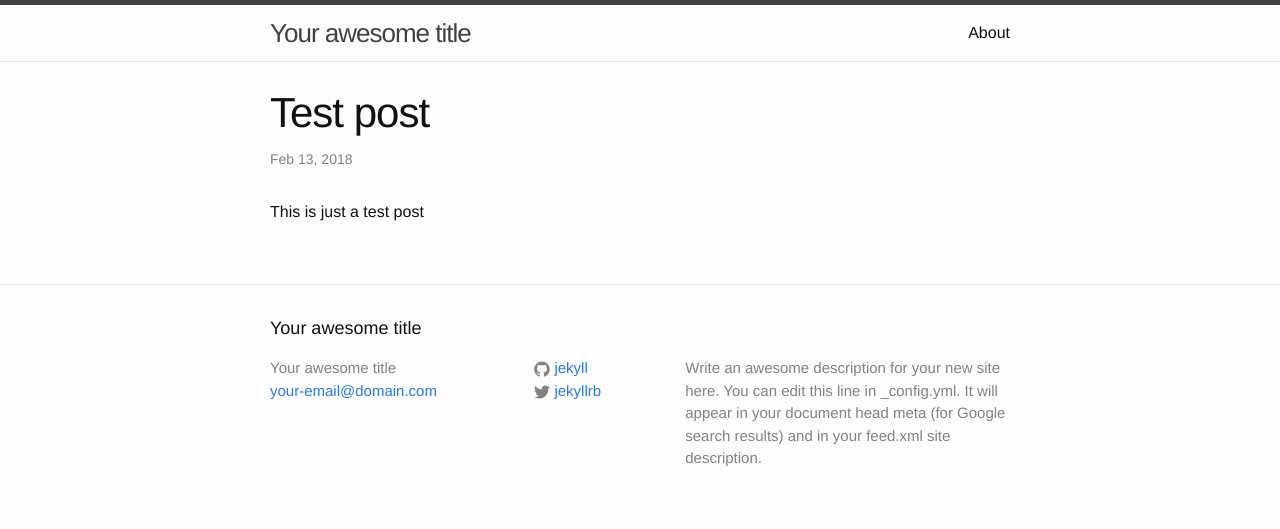
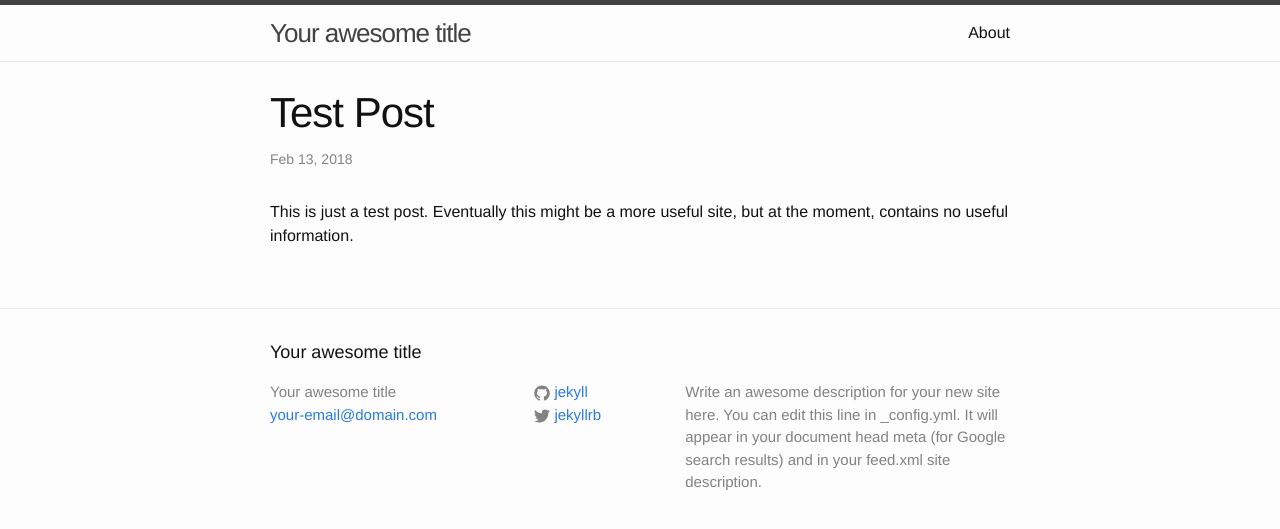
Before and after one commit to ClydeFrog04/ClydeFrog04.github.io, a Jekyll site: the page built from _posts/2018-02-13-TestPost.markdown, in a window 1280 px wide. Shown: the top 529 px of the page. Built offline with Jekyll 4.4.1, drawn with Linux system fonts in a browser that asks for light colours.

Commit message:
Post update

```diff
--- a/_posts/2018-02-13-TestPost.markdown
+++ b/_posts/2018-02-13-TestPost.markdown
@@ -1,7 +1,7 @@
 ---
 layout: post
-title: "Test post"
+title: "Test Post"
 date: 2018-02-13 03:20:00 +0000
 Categories: jekyll update
 ---
-This is just a test post
+This is just a test post. Eventually this might be a more useful site, but at the moment, contains no useful information.
```
